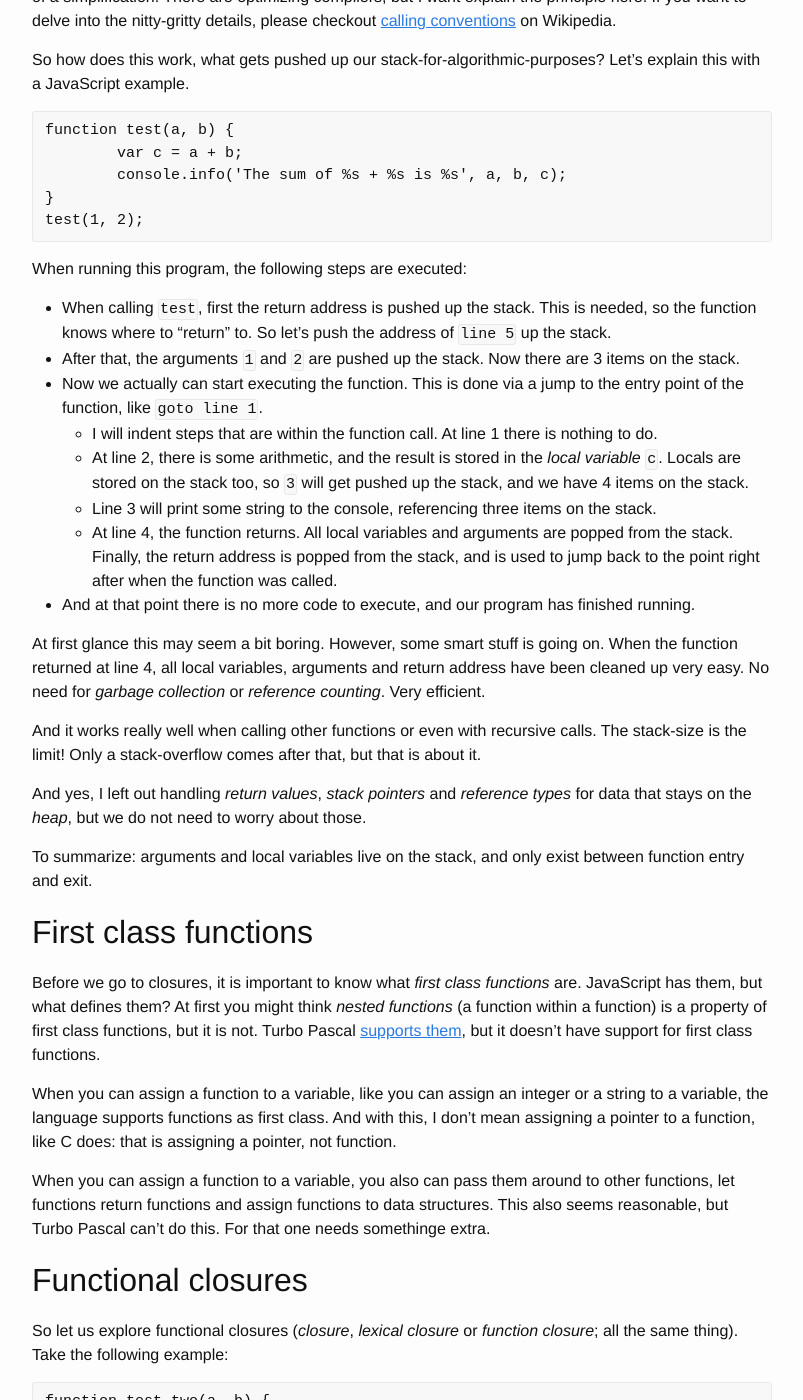
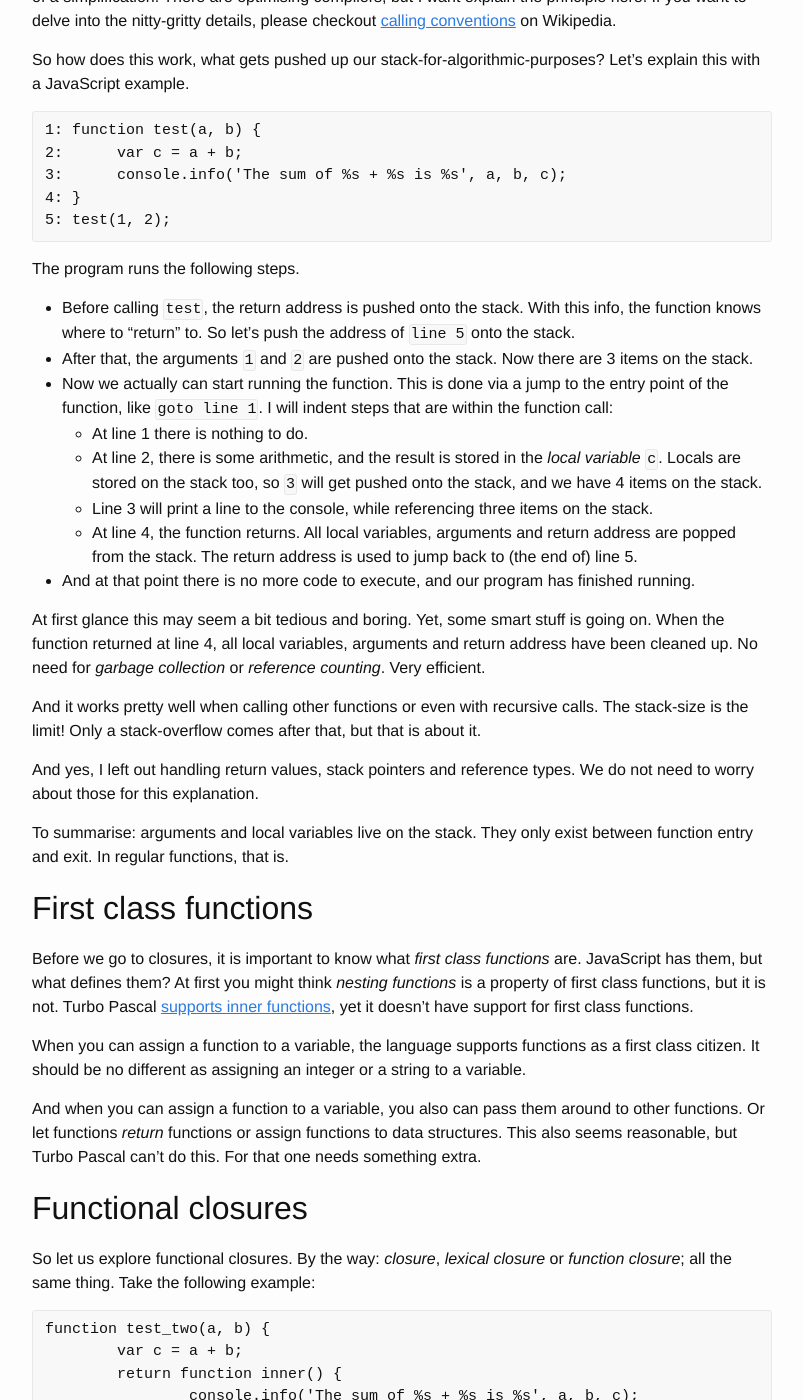
Before and after one commit to doekman/doekman.github.io, a Jekyll site: the page built from _posts/2021-04-08-a-closure-explanation.md, in a window 1280 px wide and 1400 px high, scrolled down 519 px. Shown: the whole window, without its empty margins (238-1041 px from the left). Built offline with Jekyll 4.4.1, drawn with Linux system fonts in a browser that asks for light colours; some of the changed text lies outside the part shown.

Commit message:
Update 2021-04-08-a-closure-explanation.md
Linted & checked

```diff
--- a/_posts/2021-04-08-a-closure-explanation.md
+++ b/_posts/2021-04-08-a-closure-explanation.md
@@ -1,64 +1,64 @@
 ---
 layout: post
-title: "A Closure Explanation"
-date: 2021-04-08
+title: "One Closure Explanation"
+date: 2021-04-12
 author: Doeke Zanstra
 category: ICT
 ---
 
 Closures in programming languages are pretty intuitive to use. Understand what they are is actually a bit more difficult.
 
-A closure is a function, but not a regular function. And to better understand closures, it always helped me to understand regular functions. So first I explain how regular functions work. After that I'll make the connection to functional closures.
+A closure is a function, but not a regular function. And to better understand closures, it helps me to understand regular functions. So first I explain how regular functions work. After that I'll make the connection to functional closures.
 
 
 Regular functions
 -----------------
 
 When you call a regular function, a lot of things are going on. Under the hood a stack-structure is used.
-Things the function needs, like arguments and the return addres, get pushed up this stack. This is a bit of a simplification. There are optimizing compilers, but I want explain the principle here. If you want to delve into the nitty-gritty details, please checkout [calling conventions][calling_convention] on Wikipedia.
+Things the function needs, like arguments and the return address, get pushed up this stack. This is a bit of a simplification. There are optimising compilers, but I want explain the principle here. If you want to delve into the nitty-gritty details, please checkout [calling conventions][calling_convention] on Wikipedia.
 
 So how does this work, what gets pushed up our stack-for-algorithmic-purposes? Let's explain this with a JavaScript example.
 
-	function test(a, b) {
-		var c = a + b;
-		console.info('The sum of %s + %s is %s', a, b, c);
-	}
-	test(1, 2);
+	1: function test(a, b) {
+	2: 	var c = a + b;
+	3: 	console.info('The sum of %s + %s is %s', a, b, c);
+	4: }
+	5: test(1, 2);
 
-When running this program, the following steps are executed:
+The program runs the following steps.
 
-* When calling `test`, first the return address is pushed up the stack. This is needed, so the function knows where to "return" to. So let's push the address of `line 5` up the stack.
-* After that, the arguments `1` and `2` are pushed up the stack. Now there are 3 items on the stack.
-* Now we actually can start executing the function. This is done via a jump to the entry point of the function, like `goto line 1`.
-	- I will indent steps that are within the function call. At line 1 there is nothing to do.
-	- At line 2, there is some arithmetic, and the result is stored in the _local variable_ `c`. Locals are stored on the stack too, so `3` will get pushed up the stack, and we have 4 items on the stack.
-	- Line 3 will print some string to the console, referencing three items on the stack.
-	- At line 4, the function returns. All local variables and arguments are popped from the stack. Finally, the return address is popped from the stack, and is used to jump back to the point right after when the function was called.
+* Before calling `test`, the return address is pushed onto the stack. With this info, the function knows where to "return" to. So let's push the address of `line 5` onto the stack.
+* After that, the arguments `1` and `2` are pushed onto the stack. Now there are 3 items on the stack.
+* Now we actually can start running the function. This is done via a jump to the entry point of the function, like `goto line 1`. I will indent steps that are within the function call:
+	- At line 1 there is nothing to do.
+	- At line 2, there is some arithmetic, and the result is stored in the _local variable_ `c`. Locals are stored on the stack too, so `3` will get pushed onto the stack, and we have 4 items on the stack.
+	- Line 3 will print a line to the console, while referencing three items on the stack.
+	- At line 4, the function returns. All local variables, arguments and return address are popped from the stack. The return address is used to jump back to (the end of) line 5.
 * And at that point there is no more code to execute, and our program has finished running.
 
-At first glance this may seem a bit boring. However, some smart stuff is going on. When the function returned at line 4, all local variables, arguments and return address have been cleaned up very easy. No need for _garbage collection_ or _reference counting_. Very efficient.
+At first glance this may seem a bit tedious and boring. Yet, some smart stuff is going on. When the function returned at line 4, all local variables, arguments and return address have been cleaned up. No need for _garbage collection_ or _reference counting_. Very efficient.
 
-And it works really well when calling other functions or even with recursive calls. The stack-size is the limit! Only a stack-overflow comes after that, but that is about it.
+And it works pretty well when calling other functions or even with recursive calls. The stack-size is the limit! Only a stack-overflow comes after that, but that is about it.
 
-And yes, I left out handling _return values_, _stack pointers_ and _reference types_ for data that stays on the _heap_, but we do not need to worry about those.
+And yes, I left out handling return values, stack pointers and reference types. We do not need to worry about those for this explanation.
 
-To summarize: arguments and local variables live on the stack, and only exist between function entry and exit.
+To summarise: arguments and local variables live on the stack. They only exist between function entry and exit. In regular functions, that is.
 
 
 First class functions
 ---------------------
 
-Before we go to closures, it is important to know what _first class functions_ are. JavaScript has them, but what defines them? At first you might think _nested functions_ (a function within a function) is a property of first class functions, but it is not. Turbo Pascal [supports them][inner_function], but it doesn't have support for first class functions.
+Before we go to closures, it is important to know what _first class functions_ are. JavaScript has them, but what defines them? At first you might think _nesting functions_ is a property of first class functions, but it is not. Turbo Pascal [supports inner functions][inner_function], yet it doesn't have support for first class functions.
 
-When you can assign a function to a variable, like you can assign an integer or a string to a variable, the language supports functions as first class. And with this, I don't mean assigning a pointer to a function, like C does: that is assigning a pointer, not function.
+When you can assign a function to a variable, the language supports functions as a first class citizen. It should be no different as assigning an integer or a string to a variable.
 
-When you can assign a function to a variable, you also can pass them around to other functions, let functions return functions and assign functions to data structures. This also seems reasonable, but Turbo Pascal can't do this. For that one needs somethinge extra.
+And when you can assign a function to a variable, you also can pass them around to other functions. Or let functions _return_ functions or assign functions to data structures. This also seems reasonable, but Turbo Pascal can't do this. For that one needs something extra.
 
 
 Functional closures
 -------------------
 
-So let us explore functional closures (_closure_, _lexical closure_ or _function closure_; all the same thing). Take the following example:
+So let us explore functional closures. By the way: _closure_, _lexical closure_ or _function closure_; all the same thing. Take the following example:
 
 	function test_two(a, b) {
 		var c = a + b;
@@ -68,17 +68,17 @@
 	}
 	var result = test_two(1, 2);
 
-The function `test_two` returns a nested function, which is assigned to the variable `result`. So you would expect to execute the inner function by running `result();`. And this indeed works in JavaScript.
+The function `test_two` returns a nested function, which is assigned to the variable `result`. So you would expect to execute the inner function by running `result()`. And this indeed works in JavaScript.
 
-However, when you think of the stack-based system of regular functions, as described above, something is off. The stack-algoritm says when the function `test_two` returns, the arguments `a` and `b` and variable `c` are popped from the stack, and would not be accessible anymore. A call to the inner function would refer to variables that don't exist anymore!
+But, when you think of the stack-based system of regular functions, as described above, something is off. The stack-algorithm says when the function `test_two` returns, the arguments `a` and `b` and variable `c` are popped from the stack, and would not be accessible anymore. A call to the inner function would refer to variables that don't exist anymore!
 
-Functional closures solve this. I like to think of a closure as function with a shopping bag that contains all the variable (state) which are necessary to perform it's function. So the variable `result` contains a reference to the function `test_two` together with a bag with values for `a`, `b` and `c`.
+Functional closures solve this. I like to think of a closure as function with a shopping bag that contains all the variables (state) which are necessary to perform its function. So the variable `result` contains a reference to the function `test_two` together with a bag with values for `a`, `b` and `c`.
 
-When you would execute `var result2 = test_two(3, 4);`, the variable `result2` wil not contain the same thing as `result`. The reference to the function is the same, but this closure has its own bag of state.
+When you would run `var result2 = test_two(3, 4)`, the variable `result2` will not contain the same thing as `result`. The reference to the function is the same, but this closure has its own bag of state.
 
 How exactly this is implemented is not important for my explanation. Different languages do implement this behaviour differently, but the principle is the same. I found some more [technical info about JavaScript closures on MDN][js_closure], and also a blog about [C# closures][cs_closure].
 
-[The Wikipedia article on closures][closure] has the line "Operationally, a closure is a record storing a function together with an environment." in the introduction. That summarizes the point my explanation pretty well. I hope you have a better understanding of closures now. Let me know what you think.
+The Wikipedia article [on closures][closure] has the line _"Operationally, a closure is a record storing a function together with an environment."_ in the introduction. That summarises the point of my explanation pretty well. I hope you now have a better understanding of closures. Let me know what you think.
 
 
 [calling_convention]: https://en.wikipedia.org/wiki/Calling_convention
```
